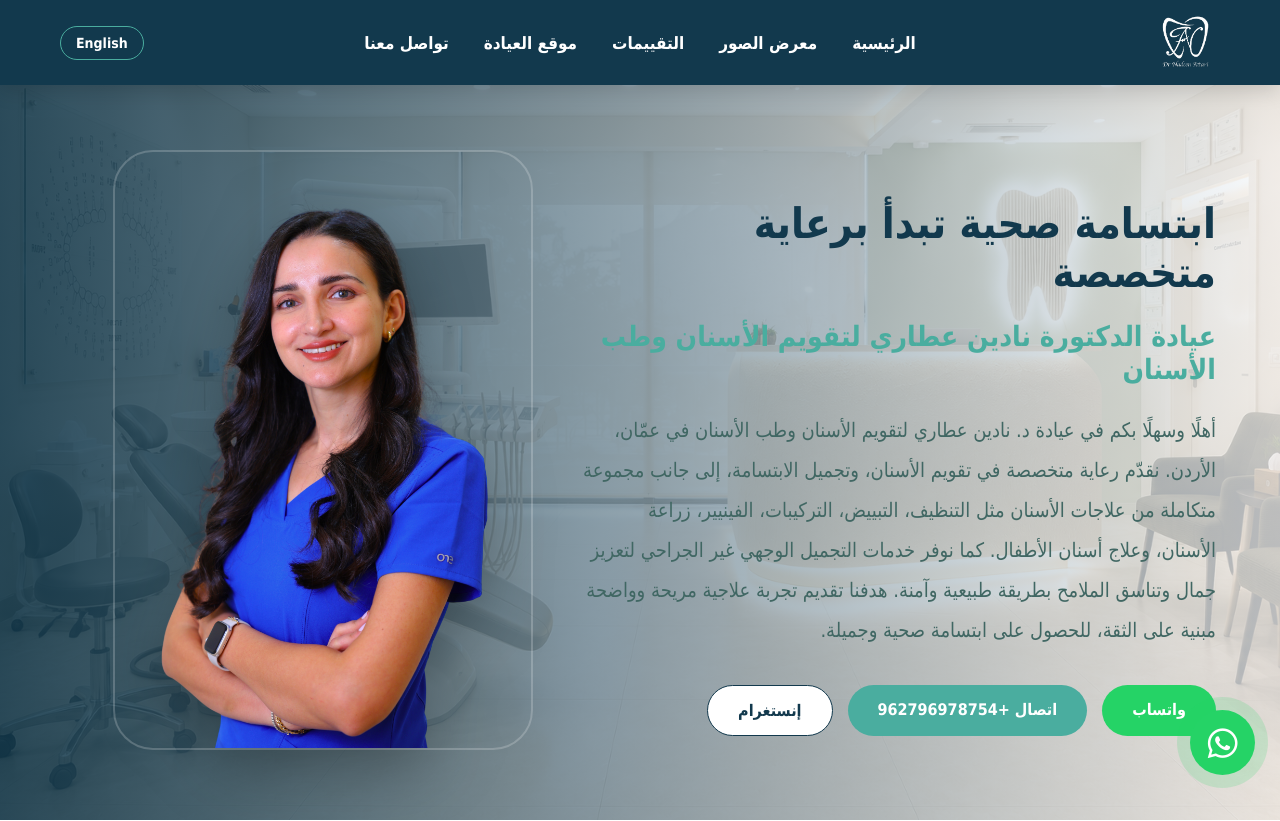
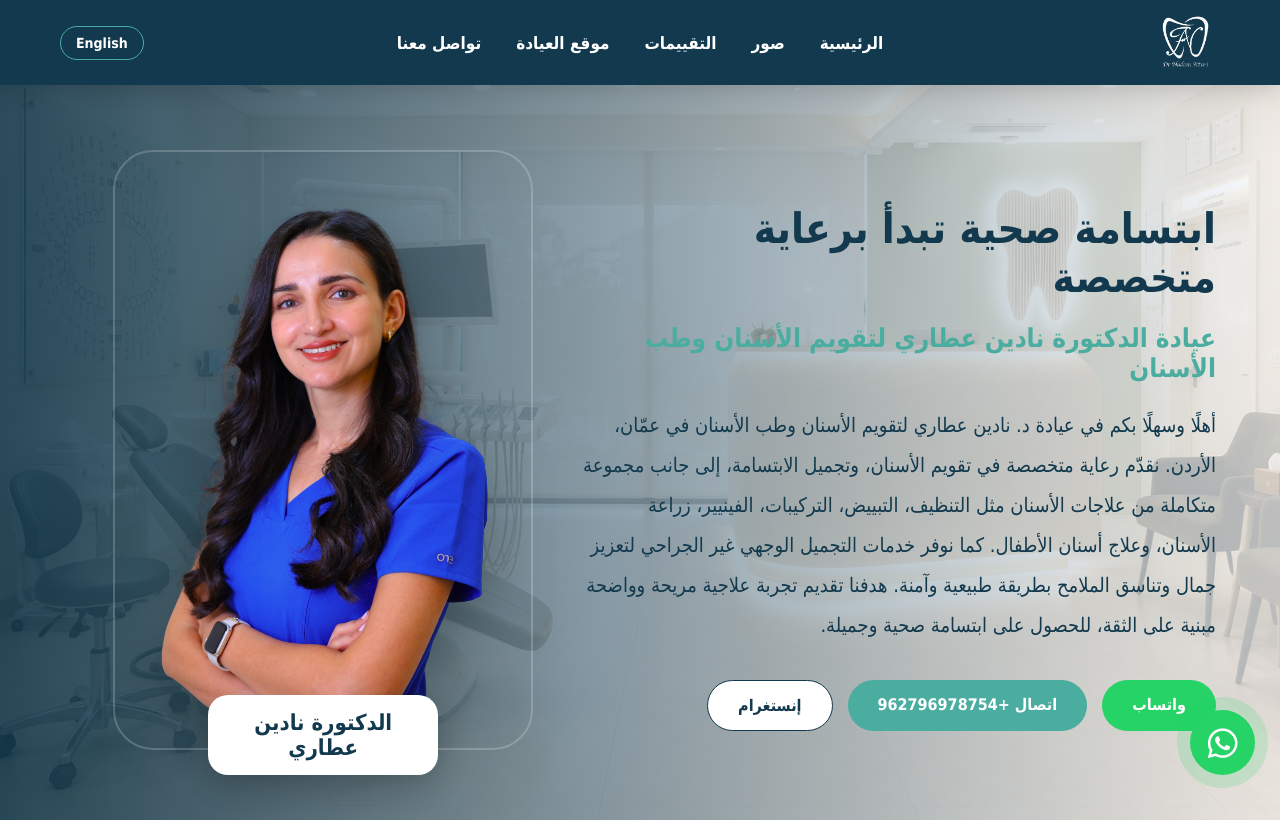
Before and after one commit to 15ahmad9/nadeen_clinic1, a PHP site: page / in a window 1280 px wide. Shown: the top 821 px of the page. Run offline with PHP 8.4, Linux system fonts and the light colour scheme.

Commit message:
Add files via upload

```diff
--- a/assets/css/style.css
+++ b/assets/css/style.css
@@ -511,7 +511,7 @@ margin-bottom:15px;
 .hero-content h2{
 
 
-font-size:28px;
+font-size:26px;
 
 color:var(--primary);
 
@@ -528,7 +528,7 @@ font-size:20px;
 
 line-height:2;
 
-color:var(--secondary);
+color:var(--dark);
 
 
 }
@@ -700,6 +700,98 @@ background:#c13584;
 
 }
 
+/* Doctor Name Card */
+
+.doctor-name-card{
+
+position:absolute;
+
+bottom:-25px;
+
+left:50%;
+
+transform:translateX(-50%);
+
+background:white;
+
+padding:15px 30px;
+
+border-radius:20px;
+
+text-align:center;
+
+box-shadow:
+0 10px 30px rgba(0,0,0,.15);
+
+min-width:230px;
+
+z-index:5;
+
+}
+
+
+.doctor-name-card h3{
+
+margin:0;
+
+font-size:22px;
+
+color:#12394d;
+
+font-weight:bold;
+
+}
+
+
+
+/* Mobile */
+
+@media(max-width:900px){
+
+
+.doctor-name-card{
+
+bottom:15px;
+
+min-width:200px;
+
+padding:12px 20px;
+
+}
+
+
+
+.doctor-name-card h3{
+
+font-size:18px;
+
+}
+
+}
+
+    @media (max-width: 425px) {
+    .doctor-name-card {
+        bottom: 15px;
+    min-width: 200px;
+    padding: 12px 20px;
+    }
+}
+
+@media (max-width: 375px) {
+    .doctor-name-card {
+        bottom: 60px;
+    min-width: 200px;
+    padding: 12px 20px;
+    }
+}
+
+@media (max-width: 320px) {
+    .doctor-name-card {
+        bottom: 140px;
+    min-width: 200px;
+    padding: 10px 20px;
+    }
+}
 
 /* =====================
    ABOUT SECTION
--- a/includes/language.php
+++ b/includes/language.php
@@ -24,7 +24,6 @@ $translations = [
 /* General */
 
 'clinic_name'=>'عيادة الدكتورة نادين عطاري لتقويم الأسنان وطب الأسنان',
-
 'home'=>'الرئيسية',
 'about'=>'عن الدكتورة',
 'services'=>'الخدمات',
@@ -53,7 +52,8 @@ $translations = [
 
 'instagram'=>'إنستغرام',
 
-
+'doctor_badge_name'=>'الدكتورة نادين عطاري',
+'doctor_badge_specialty'=>'طبيبة تقويم أسنان',
 
 /* About */
 
@@ -225,7 +225,7 @@ $translations = [
 'logout'=>'تسجيل الخروج',
 'language'=>'English',
 'dashboard'=>'لوحة التحكم المسؤول',
-'gallery'=>'معرض الصور',
+'gallery'=>' صور',
 'reviews'=>'التقييمات',
 'messages'=>'الرسائل',
 'cases'=>'الحالات',
@@ -275,7 +275,8 @@ Our clinic also offers non-surgical facial aesthetics to enhance natural facial
 
 'instagram'=>'Instagram',
 
-
+'doctor_badge_name'=>'Dr. Nadeen Attari',
+'doctor_badge_specialty'=>'Orthodontist',
 
 /* About */
 
--- a/includes/navbar.php
+++ b/includes/navbar.php
@@ -56,12 +56,12 @@
 </a>
 
 
-<a href="#location-section">
+<a href="index.php#location-section">
 <?=t('location')?>
 </a>
 
 
-<a href="#location-section">
+<a href="index.php#location-section">
 <?=t('contact')?>
 </a>
 
--- a/index.php
+++ b/index.php
@@ -195,6 +195,16 @@ target="_blank">
 alt="Dr Nadeen Attari Orthodontist in Amman Jordan">
 
 
+<div class="doctor-name-card">
+
+<h3>
+<?=t('doctor_badge_name')?>
+</h3>
+
+
+</div>
+
+
 </div>
 
 
@@ -336,19 +346,70 @@ alt="Dr. Nadeen Attari">
 <div class="services-grid">
 
 
+<!-- Main Orthodontics Card -->
+
+<div class="service-card orthodontics-main">
+
+<h3>
+<?=t('orthodontics')?>
+</h3>
+
+
+<p>
+<?=t('orthodontics_desc')?>
+</p>
+
+
+<div class="orthodontics-types">
+
+
+<div>
+<h4>
+<?=t('metal_braces')?>
+</h4>
+
+<p>
+<?=t('metal_braces_desc')?>
+</p>
+</div>
+
+
+
+<div>
+<h4>
+<?=t('clear_aligners')?>
+</h4>
+
+<p>
+<?=t('clear_aligners_desc')?>
+</p>
+</div>
+
+
+
+<div>
+<h4>
+<?=t('functional_appliances')?>
+</h4>
+
+<p>
+<?=t('functional_appliances_desc')?>
+</p>
+</div>
+
+
+
+</div>
+
+
+</div>
+
+
+
+
 <?php
 
 $services=[
-
-['orthodontics','orthodontics_desc'],
-
-['metal_braces','metal_braces_desc'],
-
-['clear_aligners','clear_aligners_desc'],
-
-['functional_appliances','functional_appliances_desc'],
-
-['retainers','retainers_desc'],
 
 ['cleaning','cleaning_desc'],
 
@@ -377,16 +438,12 @@ foreach($services as $service):
 <div class="service-card">
 
 <h3>
-
 <?=t($service[0])?>
-
 </h3>
 
 
 <p>
-
 <?=t($service[1])?>
-
 </p>
 
 
@@ -397,6 +454,7 @@ foreach($services as $service):
 
 
 </div>
+
 
 
 </section>
@@ -534,11 +592,11 @@ loading="lazy">
 </p>
 
 
-<p class="working-hours">
+<!-- <p class="working-hours">
 
 <?=t('working_time')?>
 
-</p>
+</p> -->
 
 <div class="contact-buttons">
 
```
Also changed, not shown: other parts of assets/css/style.css (+95 -14 lines), assets/css/reviews.css (+8 -2 lines), reviews.php (+19 -4 lines).
